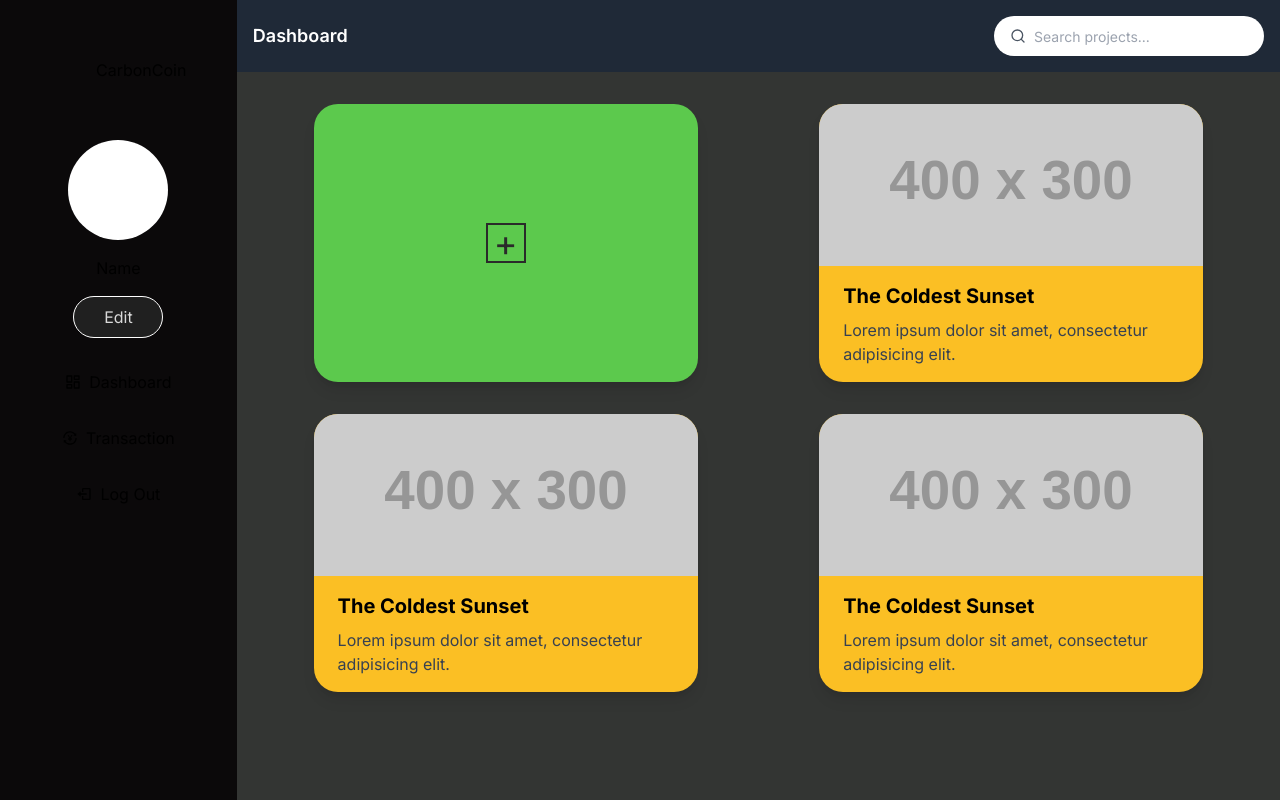
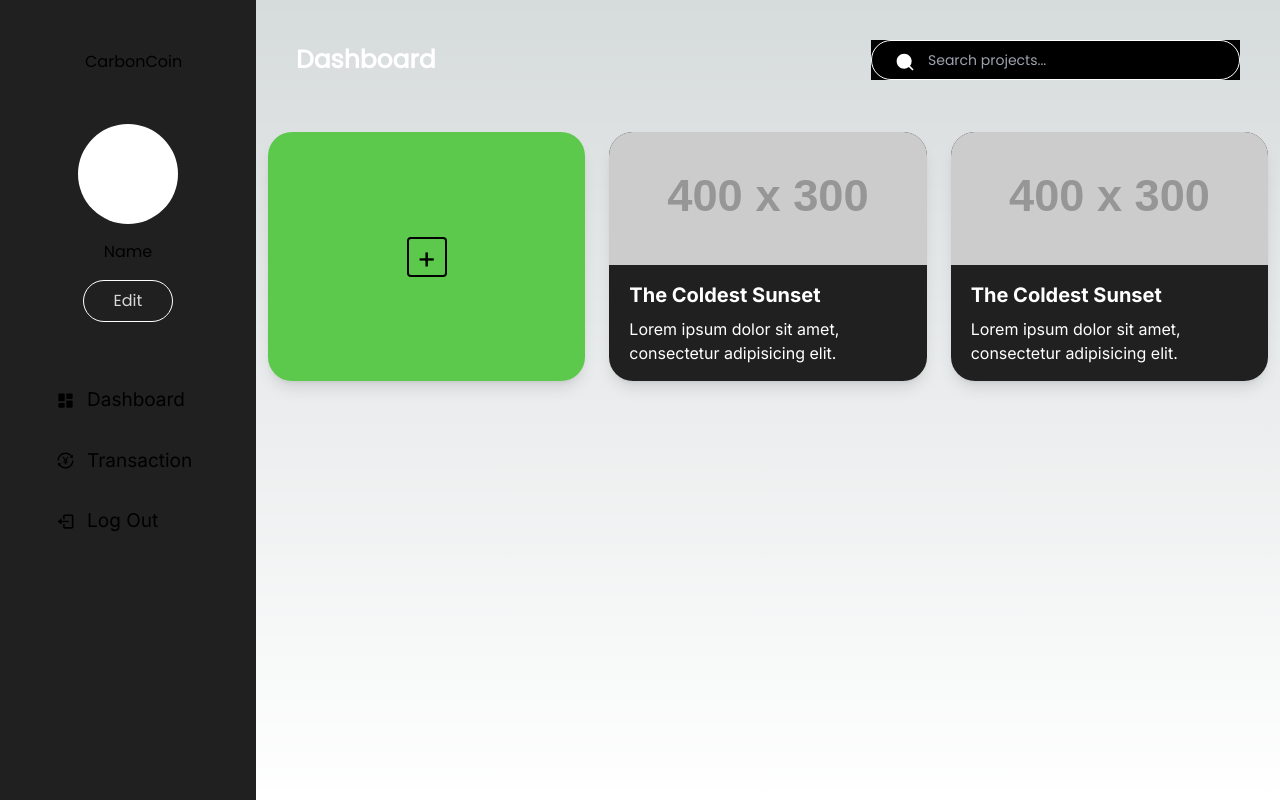
Before and after one commit to ignaviaa/StatusCode, a Next.js app in the folder carbon-world/: page /dashboard in a window 1280 px wide. Built offline with nearby package versions, Linux system fonts and the light colour scheme.

Commit message:
changes made in dashboard

```diff
--- a/carbon-world/package.json
+++ b/carbon-world/package.json
@@ -20,6 +20,7 @@
     "react": "18.2.0",
     "react-dom": "18.2.0",
     "react-icons": "^4.10.1",
+    "react-pro-sidebar": "^1.1.0-alpha.1",
     "tailwindcss": "3.3.3",
     "typescript": "5.1.6"
   }
--- a/carbon-world/src/app/dashboard/page.tsx
+++ b/carbon-world/src/app/dashboard/page.tsx
@@ -8,31 +8,31 @@ function Page() {
     return (
         <>
 
-            <div className="bg-[#333533] flex flex-col md:flex-row h-screen">
-                <div className="w-full md:w-[18.5%]">
+            <div className="  flex flex-col md:flex-row h-screen">
+                <div className="w-full md:w-[20%]">
                     <SideBar />
                 </div>
-                <div className="bg-[#333533] w-screen h-screen flex flex-col">
-                    <div className="flex items-center justify-between bg-gray-800 p-4">
-                        <span className="text-white text-lg font-semibold">Dashboard</span>
-                        <div className="flex items-center">
+                <div className=" w-screen h-screen flex flex-col">
+                    <div className="flex items-center justify-between p-10">
+                        <span className="text-white text-[25px] font-semibold font-Poppins ">Dashboard</span>
+                        <div className="flex items-center bg-black">
                             <SearchBar/>
                         </div>
                     </div>
 
-                    <div className="grid grid-cols-2 gap-8 p-8">
-                        <div className="flex justify-center items-center">
+                    <div className="grid grid-cols-3">
+                        <div className="flex justify-center items-center m-3">
                             <AddButton />
                         </div>
-                        <div className="flex justify-center items-center">
+                        <div className="flex justify-center items-center m-3">
                             <Cards />
                         </div>
-                        <div className="flex justify-center items-center">
+                        <div className="flex justify-center items-center m-3">
                             <Cards />
                         </div>
-                        <div className="flex justify-center items-center">
+                        {/* <div className="flex justify-center items-center">
                             <Cards />
-                        </div>
+                        </div> */}
                     </div>
                 </div>
 
--- a/carbon-world/src/app/globals.css
+++ b/carbon-world/src/app/globals.css
@@ -1,3 +1,4 @@
+@import url('https://fonts.googleapis.com/css2?family=Poppins&display=swap');
 @tailwind base;
 @tailwind components;
 @tailwind utilities;
--- a/carbon-world/src/components/AddButton.tsx
+++ b/carbon-world/src/components/AddButton.tsx
@@ -3,10 +3,10 @@ import React from 'react';
 const AddButton = () => {
     return (
         <button
-            className="max-w-sm rounded-[1.5rem] overflow-hidden shadow-lg bg-[#5CC94D] text-white flex items-center justify-center"
+            className="max-w-sm rounded-[1.5rem] overflow-hidden shadow-lg bg-[#5CC94D] text-black flex items-center justify-center"
             style={{width: '100%', height: '100%'}}
         >
-            <span className="flex items-center justify-center text-4xl text-[#2A2A2A] border-[#2A2A2A] border-2 w-10 h-10 p-2">+
+            <span className="flex items-center justify-center text-3xl text-black border-black border-2 w-10 h-10 rounded">+
         </span>
 
 
--- a/carbon-world/src/components/Cards.tsx
+++ b/carbon-world/src/components/Cards.tsx
@@ -2,17 +2,17 @@ import React from 'react';
 
 function Cards() {
     return (
-        <><div className="max-w-sm rounded-[1.5rem] overflow-hidden shadow-lg bg-amber-400">
-            <div className="relative w-full h-0" style={{ paddingBottom: '42.1875%' }}>
+        <><div className="max-w-sm rounded-[1.5rem] overflow-hidden shadow-lg bg-[#202020]">
+            <div className="relative w-full h-0" style={{ paddingBottom: '42%' }}>
                 <img
                     className="absolute inset-0 w-full h-full object-cover"
                     src="https://via.placeholder.com/400x300" // Replace with your image URL
                     alt="Card Image"
                 />
             </div>
-            <div className="px-6 py-4">
-                <div className="font-bold text-xl mb-2">The Coldest Sunset</div>
-                <p className="text-gray-700 text-base">
+            <div className="px-5 py-4">
+                <div className="font-bold text-xl mb-2 text-white">The Coldest Sunset</div>
+                <p className="text-white text-base">
                     Lorem ipsum dolor sit amet, consectetur adipisicing elit.
                 </p>
             </div>
--- a/carbon-world/src/components/DashBoardNav.tsx
+++ b/carbon-world/src/components/DashBoardNav.tsx
@@ -5,8 +5,8 @@ function DashBoardNav() {
     return (
         <div className="py-[58px] px-[72px]">
             <div className="flex justify-between ">
-                <div  >Dashboard</div>
-                <div  ><SearchBar/></div>
+                <div>Dashboard</div>
+                <div><SearchBar/></div>
             </div>
         </div>
 
--- a/carbon-world/src/components/NavItems.tsx
+++ b/carbon-world/src/components/NavItems.tsx
@@ -3,20 +3,21 @@ import {BiLogOut} from "react-icons/bi";
 import Link from "next/link";
 import {AiOutlineTransaction} from "react-icons/ai";
 import {LuLayoutDashboard} from "react-icons/lu";
+import {BiSolidDashboard} from "react-icons/bi";
 
 function NavItems() {
     return (
         <>
-            <div className="flex flex-col mt-4 ">
+            <div className="flex flex-col mt-4 mx-10 py-8 text-[19px] mx-10">
 
-                <Link className="flex justify-center items-center hover:bg-[#4D4D4D] hover:rounded  m-2 gap-2 p-2" href={"/"}>
-                    <LuLayoutDashboard/> Dashboard
-                </Link>
+            <Link className="flex items-center gap-3 p-2 m-2 hover:bg-[#5CC94D] hover:text-black hover:rounded hover:w-[12rem] " href={"/"}>
+                <BiSolidDashboard/> Dashboard
+            </Link>
 
-                <Link className="flex justify-center items-center hover:bg-[#4D4D4D] hover:rounded  m-2 gap-2 p-2 " href={"/"}>
-                    <AiOutlineTransaction/> Transaction
-                </Link>
-                <Link className="flex justify-center items-center m-2  gap-2 hover:bg-[#4D4D4D] hover:rounded  p-2" href={"/"}>
+            <Link className="flex items-center hover:bg-[#5CC94D] hover:rounded hover:text-black hover:w-[12rem] gap-3 p-2 m-2" href={"/"}>
+                <AiOutlineTransaction/> Transaction
+            </Link>
+                <Link className="flex items-center  gap-3 hover:bg-[#5CC94D] hover:text-black hover:rounded hover:w-[12rem] p-2 m-2" href={"/"}>
                     <BiLogOut/>Log Out
                 </Link>
             </div>
--- a/carbon-world/src/components/Profile.tsx
+++ b/carbon-world/src/components/Profile.tsx
@@ -3,14 +3,14 @@ import React from 'react';
 
 function Profile() {
     return (
-        <div className="flex flex-col  items-center gap-4">
+        <div className="flex flex-col  items-center gap-4 font-Poppins">
             <div   className="w-[100px] h-[100px] rounded-full  bg-white" >
 
             </div>
             <div>
                 Name
             </div>
-            <button className=" border border-white bg-[#202020] text-[#D9D9D9] rounded-[10vh] p-2 w-[90px] hover:border-gray-600 focus:outline-none  ">Edit</button>
+            <button className=" border border-white text-[#D9D9D9] rounded-[10vh] p-2 w-[90px] hover:border-gray-600 focus:outline-none  ">Edit</button>
         </div>
 
     );
--- a/carbon-world/src/components/SearchBar.tsx
+++ b/carbon-world/src/components/SearchBar.tsx
@@ -1,18 +1,18 @@
 import React from 'react';
-import { FiSearch } from 'react-icons/fi';
+import {RiSearchFill} from "react-icons/ri"
 
 const SearchBar = () => {
     return (
-        <div className="max-w-md mx-auto">
-            <div className="relative text-gray-600">
-                <button type="submit" className="absolute left-0 top-0 mt-3 ml-4">
-                    <FiSearch className="h-4 w-4" />
+        <div className="max-w-md mx-auto" >
+            <div className="relative text-gray-800">
+                <button type="submit" className="absolute left-0 top-0 mt-3 ml-6">
+                    <RiSearchFill className="h-5 w-5 fill-white" />
                 </button>
                 <input
                     type="search"
                     name="search"
                     placeholder="Search projects..."
-                    className="bg-white h-10 pl-10 pr-5 rounded-full text-sm focus:outline-none"
+                    className="h-10 pl-[3.5rem] pr-10 items-center rounded-full text-sm font-Poppins bg-inherit m-auto border border-white"
                 />
             </div>
         </div>
--- a/carbon-world/src/components/SideBar.tsx
+++ b/carbon-world/src/components/SideBar.tsx
@@ -5,8 +5,8 @@ import NavItems from "@/components/NavItems";
 
 function SideBar() {
     return (
-        <div className="flex  flex-col h-screen  bg-[#0b090a] ">
-            <div className=" py-[58px] px-[96px]">
+        <div className="flex  flex-col h-full bg-[#202020] ">
+            <div className=" py-[50px] px-[85px] font-Poppins">
                 CarbonCoin
             </div>
 
--- a/carbon-world/tailwind.config.js
+++ b/carbon-world/tailwind.config.js
@@ -6,6 +6,9 @@ module.exports = {
     './src/app/**/*.{js,ts,jsx,tsx,mdx}',
   ],
   theme: {
+    fontFamily:{
+      Poppins: ["Poppins","sans-serif"]
+    },
     extend: {
       backgroundImage: {
         'gradient-radial': 'radial-gradient(var(--tw-gradient-stops))',
```
Also changed, not shown: 1 other file (tests, documents, lock files or other folders).
